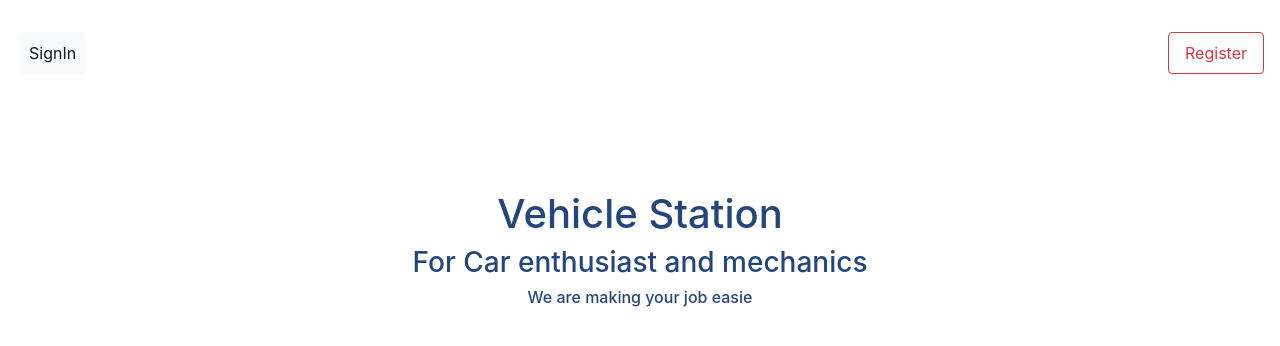
After one commit to selmanfariz18/vehicle_station, a Django app: page / in a window 1280 px wide. The commit adds this page. Shown: the top 346 px of the page. Run offline with Django 4.2, Linux system fonts and the light colour scheme; some libraries are stand-ins or nearby versions.

Commit message:
front page ready

```diff
--- a/car_chatbot_project/urls.py
+++ b/car_chatbot_project/urls.py
@@ -4,6 +4,6 @@ from django.conf import settings
 from django.conf.urls.static import static
 urlpatterns = [
     path('admin/', admin.site.urls),
-    path('chatbot/', include('chatbot.urls')),
+    path('', include('chatbot.urls')),
 ]
 urlpatterns += static(settings.STATIC_URL, document_root=settings.STATIC_ROOT)
--- /dev/null
+++ b/chatbot/templates/root_page.html
@@ -0,0 +1,40 @@
+{% extends 'base.html' %} {% block title %}Base{% endblock %} {% block extlink%}
+
+
+{% endblock %} {% block style %}
+{% endblock %} {% block content %} {% load static %}
+
+<nav class="navbar navbar-expand-lg navbar-light">
+    <div class="navbar-collapse" id="navbarSupportedContent">
+        <ul class="navbar-nav mr-auto">
+            <li class="nav-item active px-1 py-2">
+                <a class="btn btn-light nav-link" href="status_edit" role="button">
+                    SignIn
+                </a>
+            </li>
+        </ul>
+        <a class="btn btn-outline-danger nav-link py-2" href="logout_user" role="button">
+            Register
+        </a>
+    </div>
+</nav>
+
+
+<section>
+    <div style="text-align:center; color: #24467d; padding-top:100px;">
+        <h1>Vehicle Station</h1>
+        <h3>For Car enthusiast and mechanics</h3>
+        <h6>We are making your job easie</h6>
+    </div>
+</section>
+
+
+{% endblock %} {% block script %}
+
+<script
+  src="https://cdn.jsdelivr.net/npm/bootstrap@5.3.0-alpha3/dist/js/bootstrap.bundle.min.js"
+  integrity="sha384-ENjdO4Dr2bkBIFxQpeoTz1HIcje39Wm4jDKdf19U8gI4ddQ3GYNS7NTKfAdVQSZe"
+  crossorigin="anonymous"
+></script>
+
+{% endblock %}
--- a/chatbot/templates/solution.html
+++ b/chatbot/templates/solution.html
@@ -1,4 +1,5 @@
 {% extends 'base.html' %}
+{% block title %}Solution{% endblock %}
 
 
 
--- a/chatbot/urls.py
+++ b/chatbot/urls.py
@@ -2,5 +2,6 @@ from django.urls import path
 from . import views
 
 urlpatterns = [
+    path('', views.root_page, name='root_page'),
     path('home', views.chatbot_view, name='home'),
 ]
--- a/chatbot/views.py
+++ b/chatbot/views.py
@@ -6,7 +6,15 @@ from django.contrib import messages
 from django.urls import reverse
 
 
-openai.api_key = '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'
+openai.api_key = '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'
+key = openai.api_key
+
+
+def root_page(request):
+    return render(request, 'root_page.html')
+
+
+
 # Sample data structure (list of dictionaries)
 all_data = [
     {'code': 'P0101', 'description':	'Mass air flow (MAF) sensor circuit, range or performance problem','fix': ''},
@@ -141,8 +149,22 @@ def generate_response(customer_question, all_data):
 # Chatbot view integrating PDF serving logic
 def chatbot_view(request):
     if request.method == 'POST':
+
+        if key:
+            try:
+                response = openai.Completion.create(
+                    engine="text-davinci-003",
+                    prompt="ping",
+                    max_tokens=50  # Define the max tokens as needed
+                )
+                # Use the response from OpenAI API as needed
+                pass
+            except openai.error.AuthenticationError:
+                messages.error(request, "API invalid.")
+                return HttpResponseRedirect(reverse("home"))
+
+
         obd_code = request.POST.get("obd_code")
-        details = ''
 
         if obd_code == '':
             messages.error(request, "Please select an obd code.")
```
